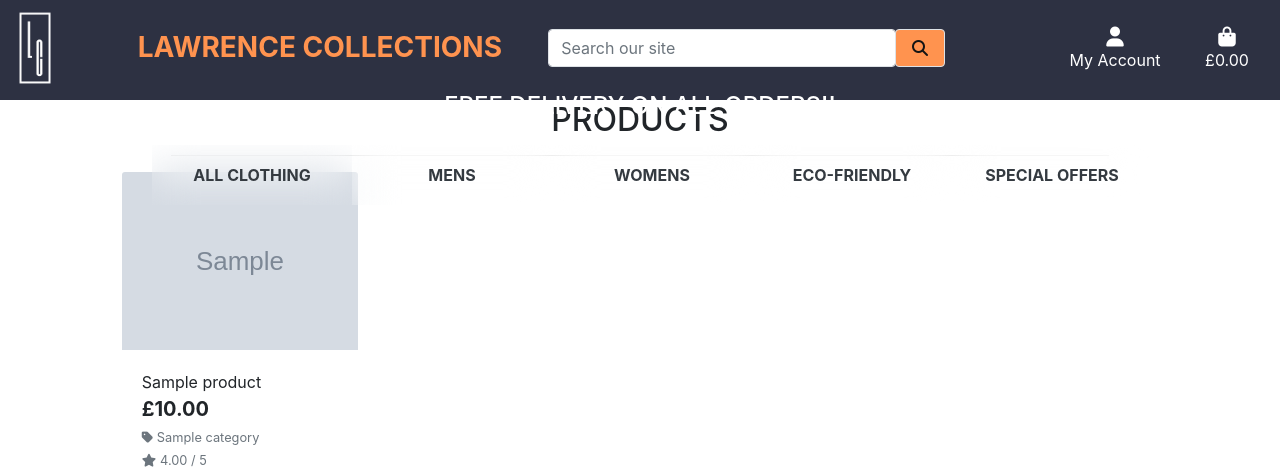
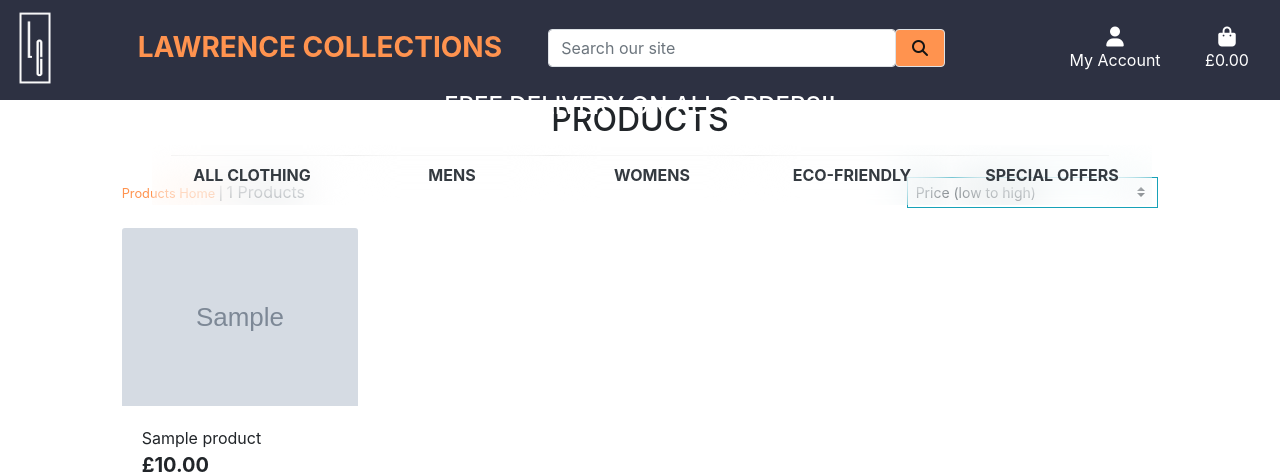
Before and after one commit to kylelawrencedev/lawrence-collections-ms4, a Django app: a page that uses products/templates/products/products.html in a window 1280 px wide. Shown: the top 476 px of the page. Run offline with Django 3.2, Linux system fonts and the light colour scheme; tables that the repository leaves empty hold one stand-in row (values such as "Sample post"); grey boxes marked "Sample" are stand-in pictures; some libraries are stand-ins or nearby versions; some web fonts are replaced.

Commit message:
Completed product sorting and added product counts to product page

```diff
--- a/products/templates/products/products.html
+++ b/products/templates/products/products.html
@@ -17,12 +17,41 @@
                 <h2 class="logo-font">
                     Products
                 </h2>
+                {% for c in current_categories %}
+                    <a class="category-badge text-decoration-none " href="{% url 'products' %}?category={{ c.name }}">
+                        <span class="p-2 mt-2 badge badge-white text-orange rounded-0 border border-dark">{{ c.friendly_name }}</span>
+                    </a>
+                {% endfor %}
                 <hr class="w-75 mb-1">
             </div>
         </div>
         <div class="row">
             <div class="product-container col-10 offset-1">
-                <div class="row mt-1 mb-2"></div>
+                <div class="row mt-1 mb-2">
+                    <div class="col-12 col-md-6 my-auto order-md-last d-flex justify-content-center justify-content-md-end">
+                        <div class="sort-select-wrapper w-50">
+                            <select id="sort-selector" class="custom-select custom-select-sm rounded-0 border border-{% if current_sorting != 'None_None' %}info{% else %}black{% endif %}">
+                                <option value="reset" {% if current_sorting == 'None_None' %}selected{% endif %}>Sort by...</option>
+                                <option value="price_asc" {% if current_sorting == 'price_asc' %}selected{% endif %}>Price (low to high)</option>
+                                <option value="price_desc" {% if current_sorting == 'price_desc' %}selected{% endif %}>Price (high to low)</option>
+                                <option value="rating_asc" {% if current_sorting == 'rating_asc' %}selected{% endif %}>Rating (low to high)</option>
+                                <option value="rating_desc" {% if current_sorting == 'rating_desc' %}selected{% endif %}>Rating (high to low)</option>
+                                <option value="name_asc" {% if current_sorting == 'name_asc' %}selected{% endif %}>Name (A-Z)</option>
+                                <option value="name_desc" {% if current_sorting == 'name_desc' %}selected{% endif %}>Name (Z-A)</option>
+                                <option value="category_asc" {% if current_sorting == 'category_asc' %}selected{% endif %}>Category (A-Z)</option>
+                                <option value="category_desc" {% if current_sorting == 'category_desc' %}selected{% endif %}>Category (Z-A)</option>
+                            </select>
+                        </div>
+                    </div>
+                    <div class="col-12 col-md-6 order-md-first">
+                        <p class="text-muted mt-3 text-center text-md-left">
+                            {% if search_term or current_categories or current_sorting != 'None_None' %}
+                                <span class="small"><a href="{% url 'products' %}" class="text-orange">Products Home</a> | </span>
+                            {% endif %}
+                            {{ products|length }} Products{% if search_term %} found for <strong>"{{ search_term }}"</strong>{% endif %}
+                        </p>
+                    </div>
+                </div>
                 <div class="row">
                     {% for product in products %}
                         <div class="col-sm-6 col-md-6 col-lg-4 col-xl-3">
--- a/products/views.py
+++ b/products/views.py
@@ -32,7 +32,6 @@ def all_products(request):
                 direction = request.GET['direction']
                 if direction == 'desc':
                     sortkey = f'-{sortkey}'
-
             products = products.order_by(sortkey)
 
         if 'category' in request.GET:
--- a/static/css/base.css
+++ b/static/css/base.css
@@ -94,6 +94,10 @@ header {
     background: white;
     z-index: -1;
 }
+a.category-badge > span.badge:hover {
+    background: #212529 !important;
+    color: #fff !important;
+}
 /* --------------------------------- Media queries */
 
 /* Slightly larger container on xl screens */
```
